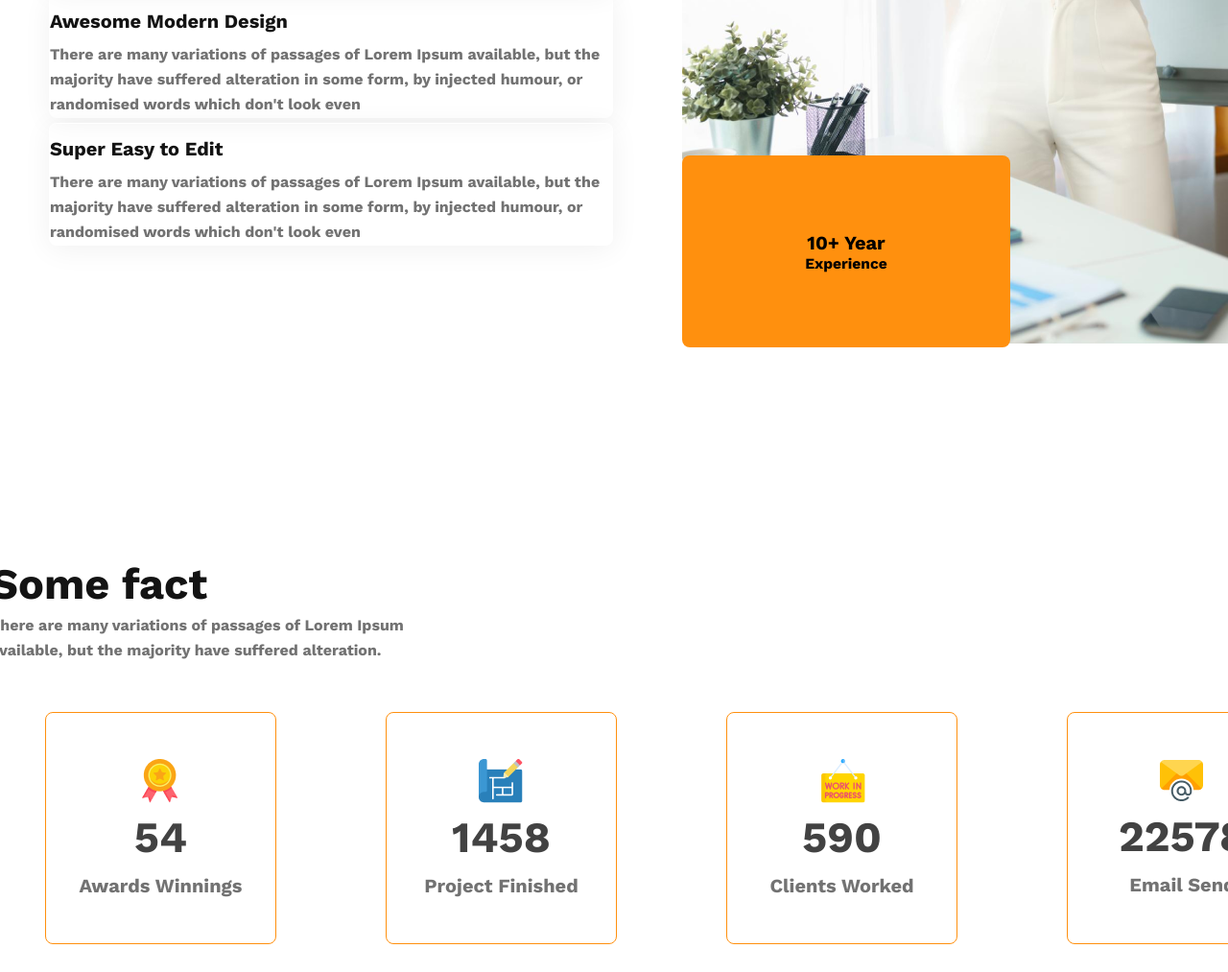
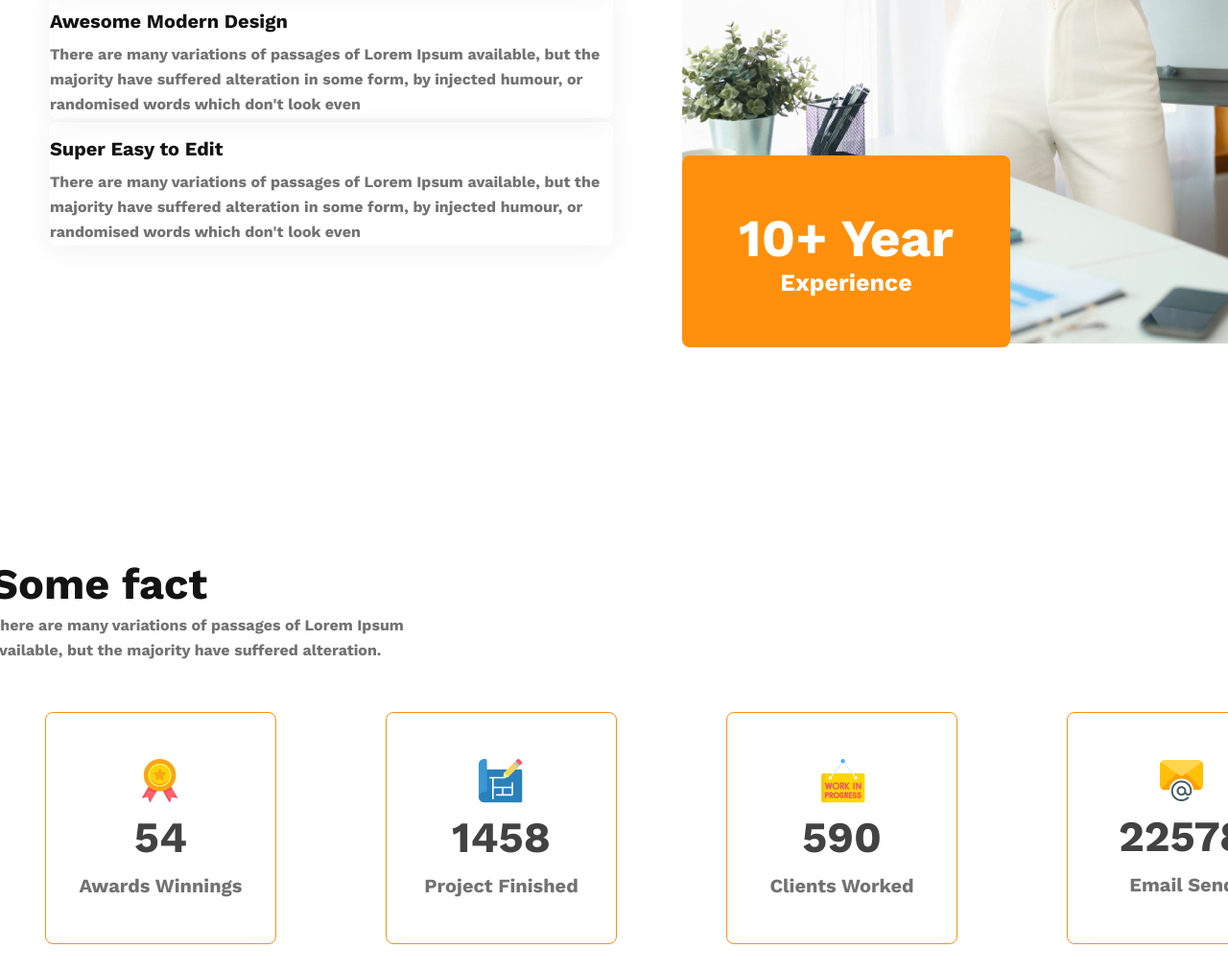
Before and after one commit to AJLife/G3-Architect, a plain HTML site: page index.html in a window 1280 px wide. Shown: the part 2892-3905 px from the top of the page at 96% size. Drawn offline with nearby package versions, Linux system fonts and the light colour scheme.

Commit message:
g3-architect assignment with responsiveness

```diff
--- a/style.css
+++ b/style.css
@@ -191,6 +191,19 @@ header section style
     background-color: #FF900E;
     position: relative;
     top: -200px;
+
+} .year-of-experience{
+    color: #FFFFFF;
+    font-size: 55px;
+    font-weight: 700;
+    text-align: center;
+}
+.extra{
+    color: #FFFFFF;
+    font-weight: 500;
+    font-size: 25px;
+    text-align: center;
+
 
 }
 /*----------------
```
